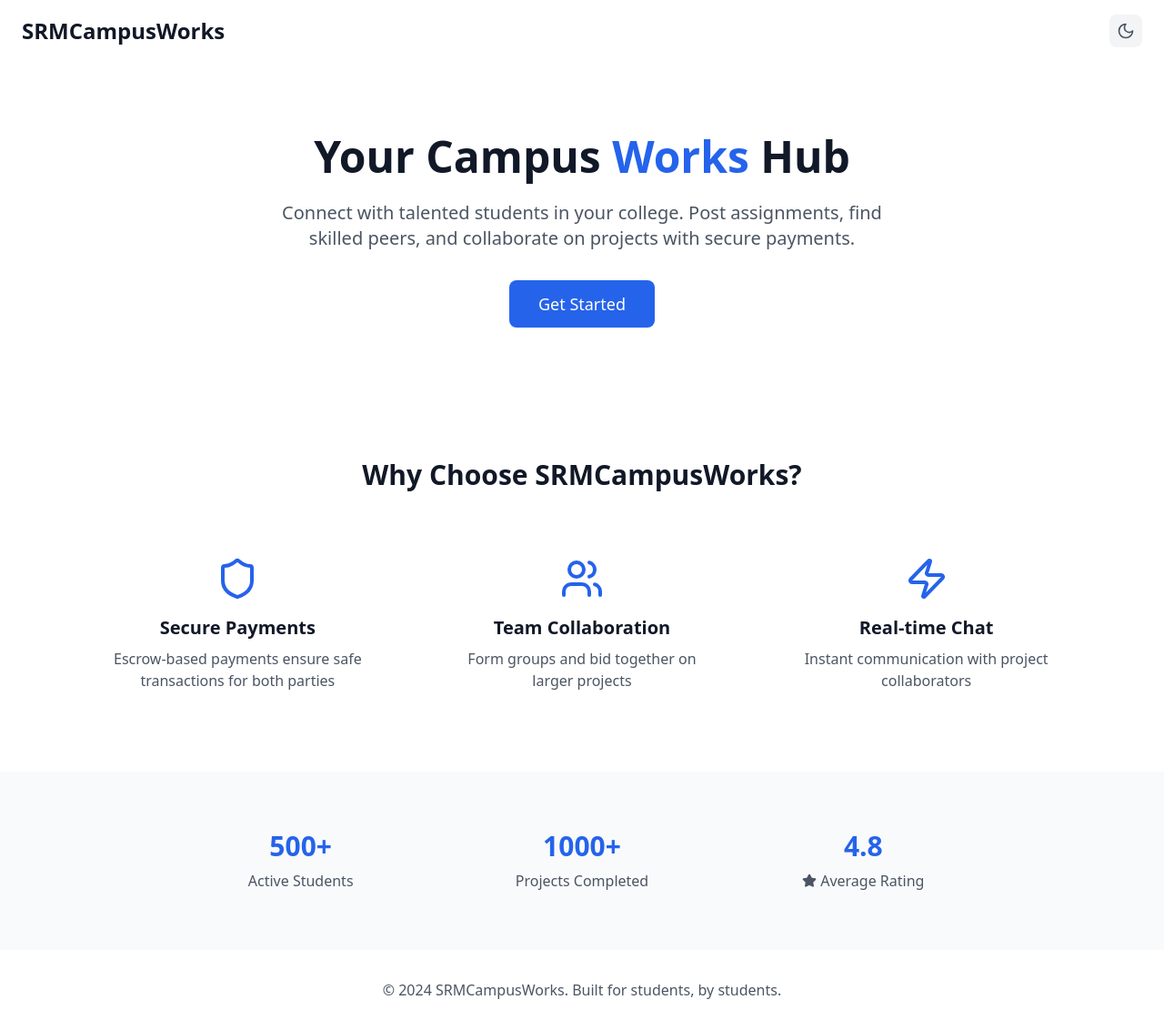
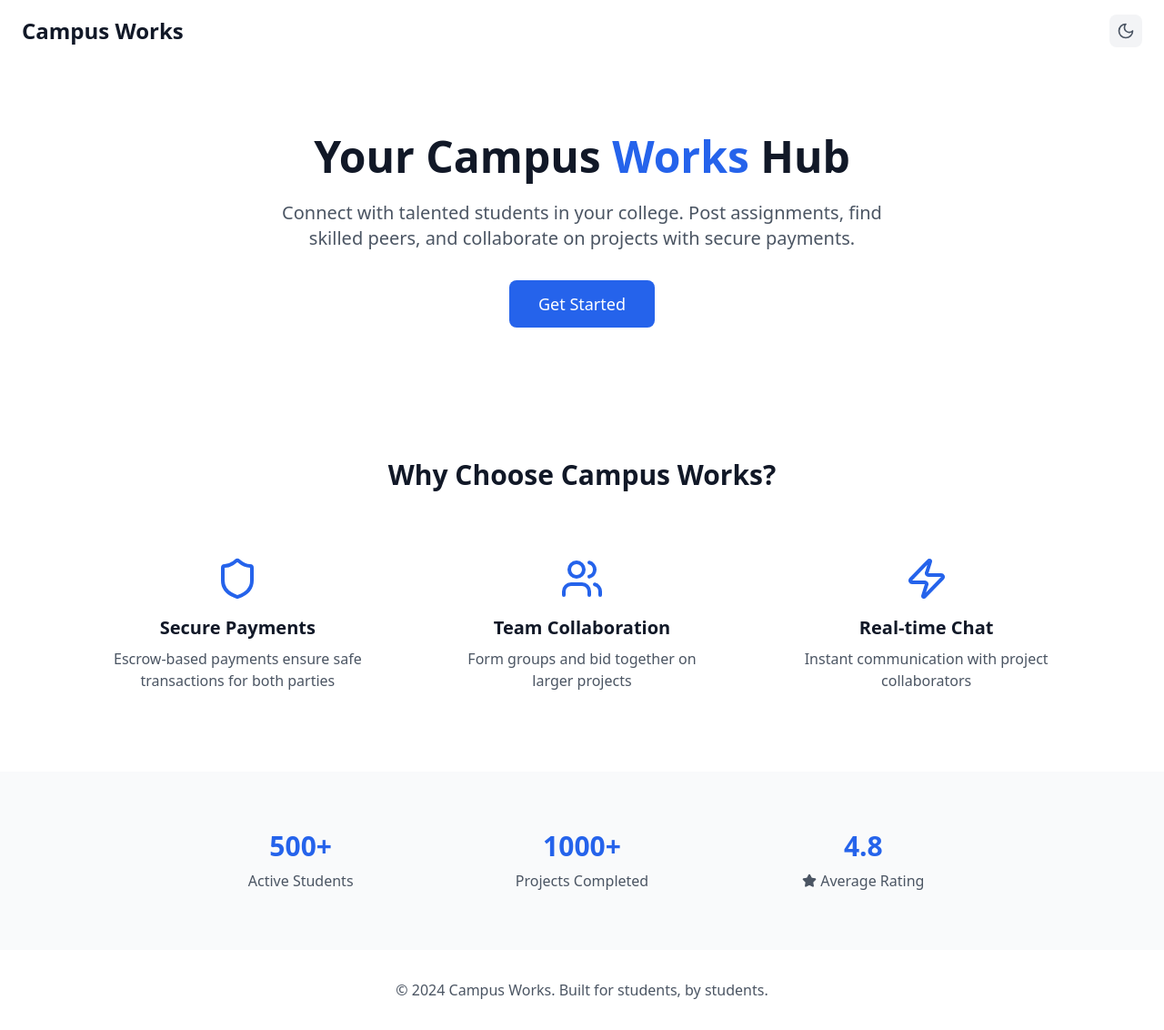
Before and after one commit to Sourashis07/SRMCampusWorks, a React (Vite) app in the folder frontend/: page / in a window 1280 px wide. Shown: the whole page at 91% size. Built offline with nearby package versions, Linux system fonts and the light colour scheme; no server answers.

Commit message:
Change title to Campus Works

```diff
--- a/frontend/index.html
+++ b/frontend/index.html
@@ -4,7 +4,7 @@
     <meta charset="UTF-8" />
     <link rel="icon" type="image/svg+xml" href="/vite.svg" />
     <meta name="viewport" content="width=device-width, initial-scale=1.0" />
-    <title>SRMCampusWorks</title>
+    <title>Campus Works</title>
     <script src="https://checkout.razorpay.com/v1/checkout.js"></script>
   </head>
   <body>
--- a/frontend/src/components/Landing.jsx
+++ b/frontend/src/components/Landing.jsx
@@ -10,7 +10,7 @@ const Landing = () => {
       {/* Header */}
       <nav className="px-6 py-4 flex justify-between items-center">
         <h1 className="text-2xl font-bold text-gray-900 dark:text-white">
-          SRMCampusWorks
+          Campus Works
         </h1>
         <button
           onClick={toggleTheme}
@@ -39,7 +39,7 @@ const Landing = () => {
       {/* Features */}
       <div className="px-6 py-16 max-w-6xl mx-auto">
         <h2 className="text-3xl font-bold text-center text-gray-900 dark:text-white mb-12">
-          Why Choose SRMCampusWorks?
+          Why Choose Campus Works?
         </h2>
         <div className="grid md:grid-cols-3 gap-8">
           <div className="text-center p-6">
@@ -94,7 +94,7 @@ const Landing = () => {
 
       {/* Footer */}
       <footer className="px-6 py-8 text-center text-gray-600 dark:text-gray-400">
-        <p>&copy; 2024 SRMCampusWorks. Built for students, by students.</p>
+        <p>&copy; 2024 Campus Works. Built for students, by students.</p>
       </footer>
     </div>
   );
--- a/frontend/src/components/Navbar.jsx
+++ b/frontend/src/components/Navbar.jsx
@@ -19,7 +19,7 @@ const Navbar = ({ activeTab, setActiveTab, showTabs = false }) => {
       <div className="flex justify-between items-center">
         <div className="flex items-center space-x-8">
           <Link to="/dashboard" className="text-xl font-bold text-gray-900 dark:text-white">
-            SRMCampusWorks
+            Campus Works
           </Link>
           {showTabs && (
             <div className="flex space-x-6">
```
